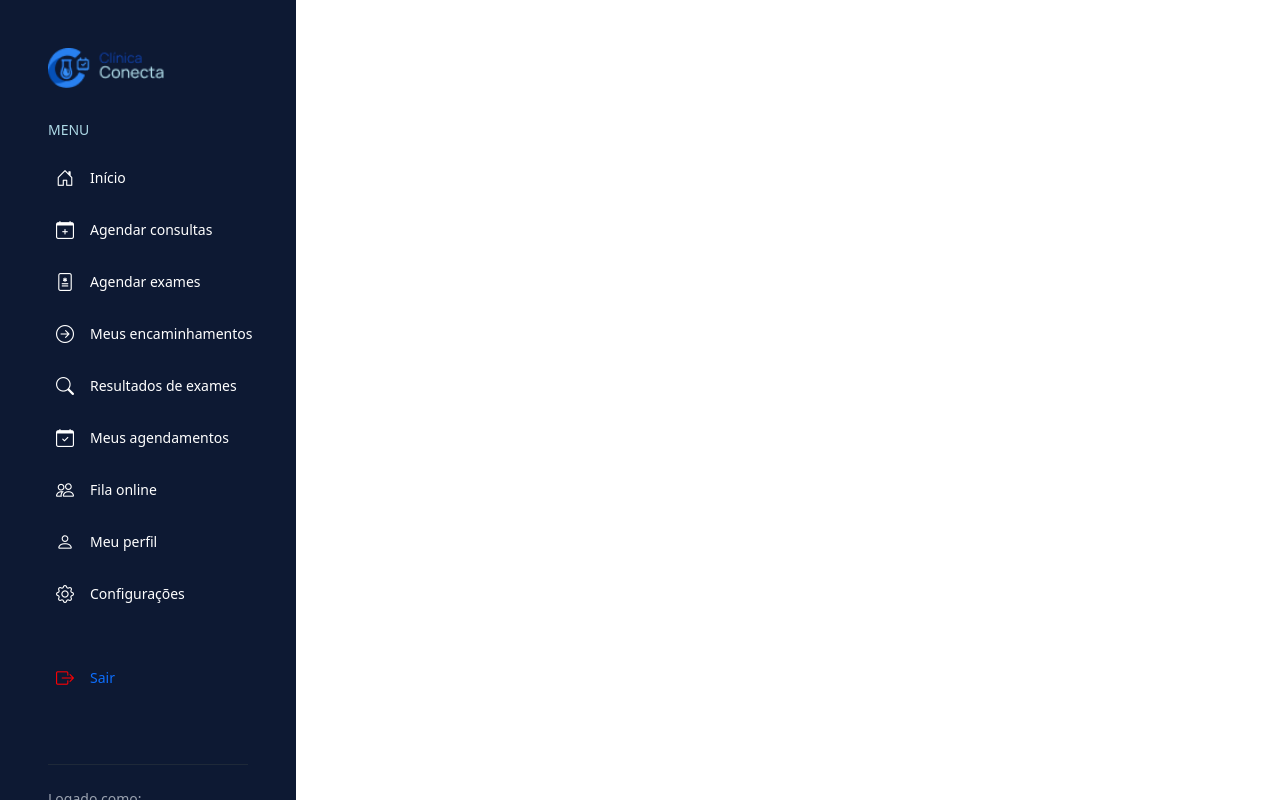
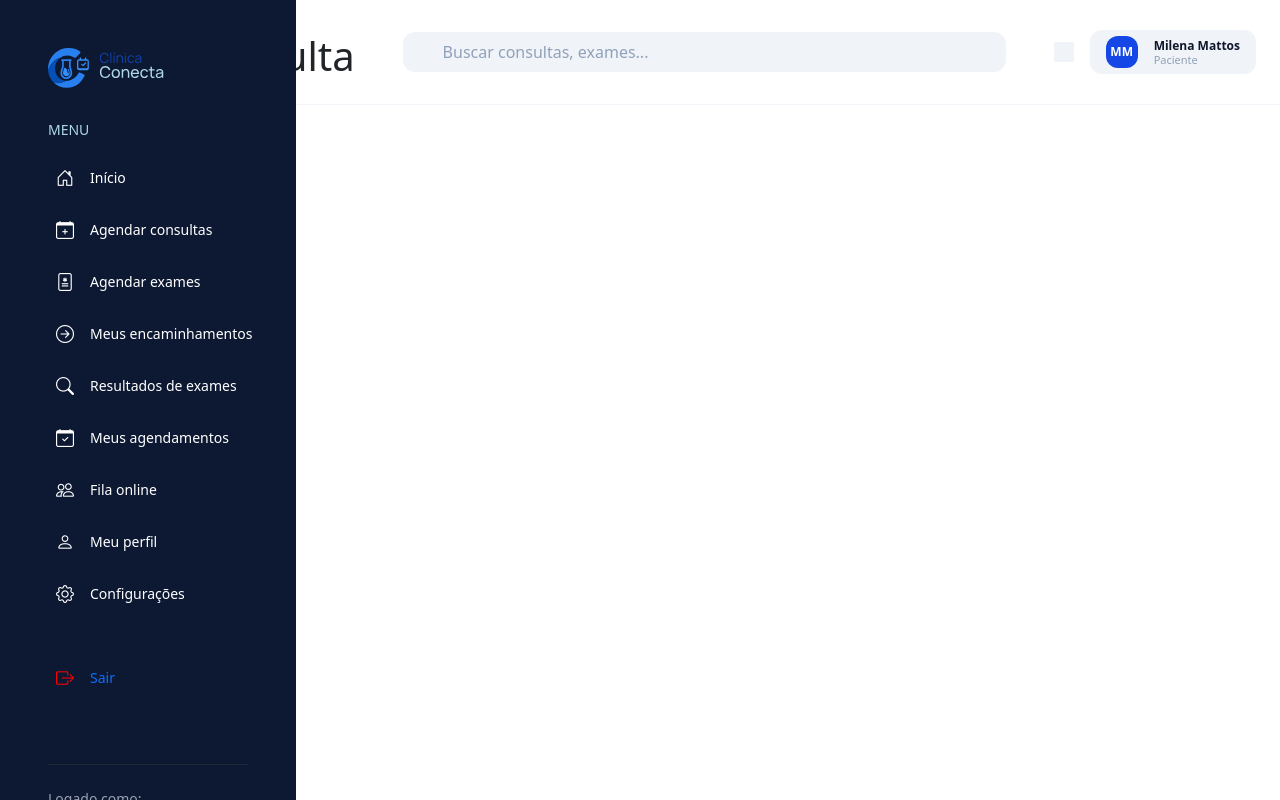
Before and after one commit to PedroJorge148/clinica-conecta, a React (Vite) app: page / in a window 1280 px wide. Built offline with nearby package versions, Linux system fonts and the light colour scheme.

Commit message:
Adicionei o Topbar na home

```diff
--- a/src/components/Sidebar.tsx
+++ b/src/components/Sidebar.tsx
@@ -1,4 +1,4 @@
-import logo from "../assets/logo.png";
+import logo from "../assets/logo.svg";
 
 export default function Sidebar() {
   return (
--- a/src/pages/Home/home.tsx
+++ b/src/pages/Home/home.tsx
@@ -1,5 +1,5 @@
 import Sidebar from "../../components/Sidebar";
-
+import Topbar from "../../components/Topbar";
 
 export default function Home(){
     return(
@@ -7,6 +7,9 @@ export default function Home(){
             <div className="flex">
                 <Sidebar/>
             </div>
+            <div className="flex">
+                <Topbar/>
+            </div>
         </>
     );
 }
```
Also changed, not shown: src/assets/logo.png (deleted), src/assets/logo.svg (added).
